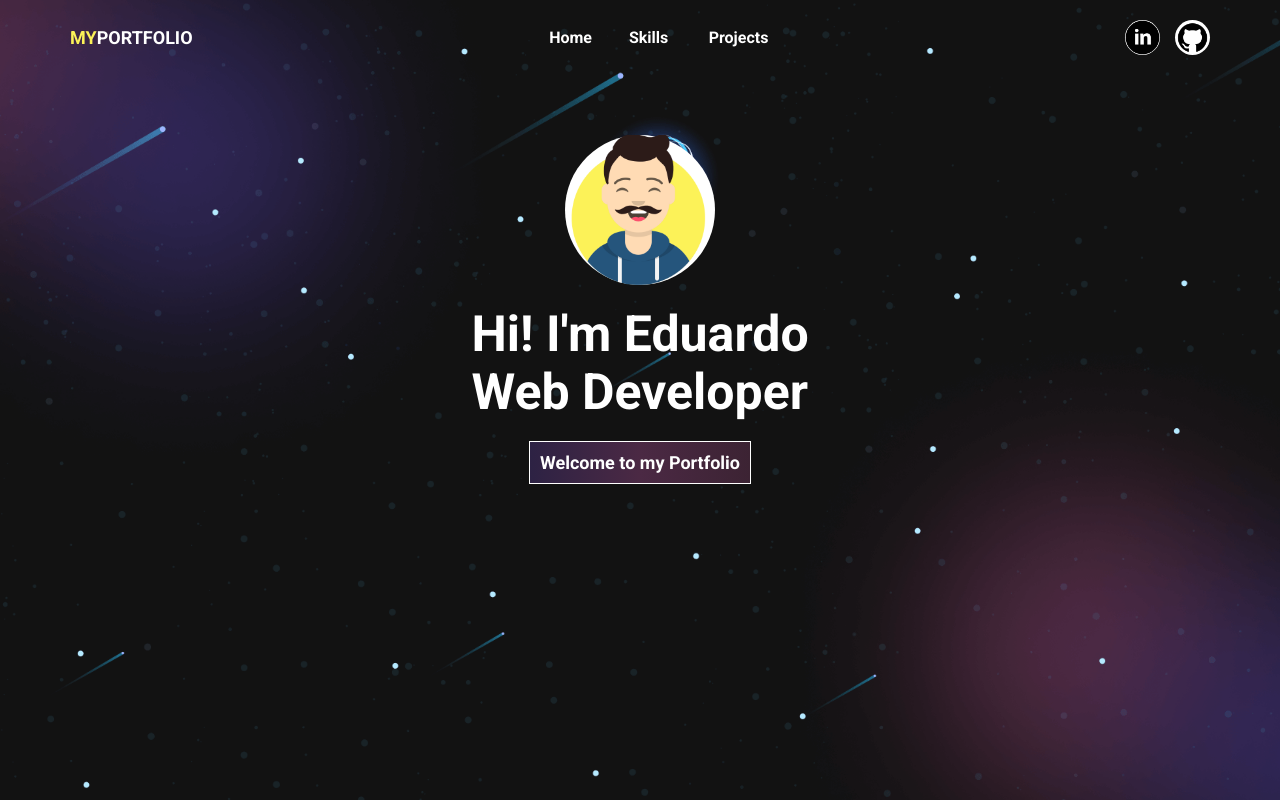
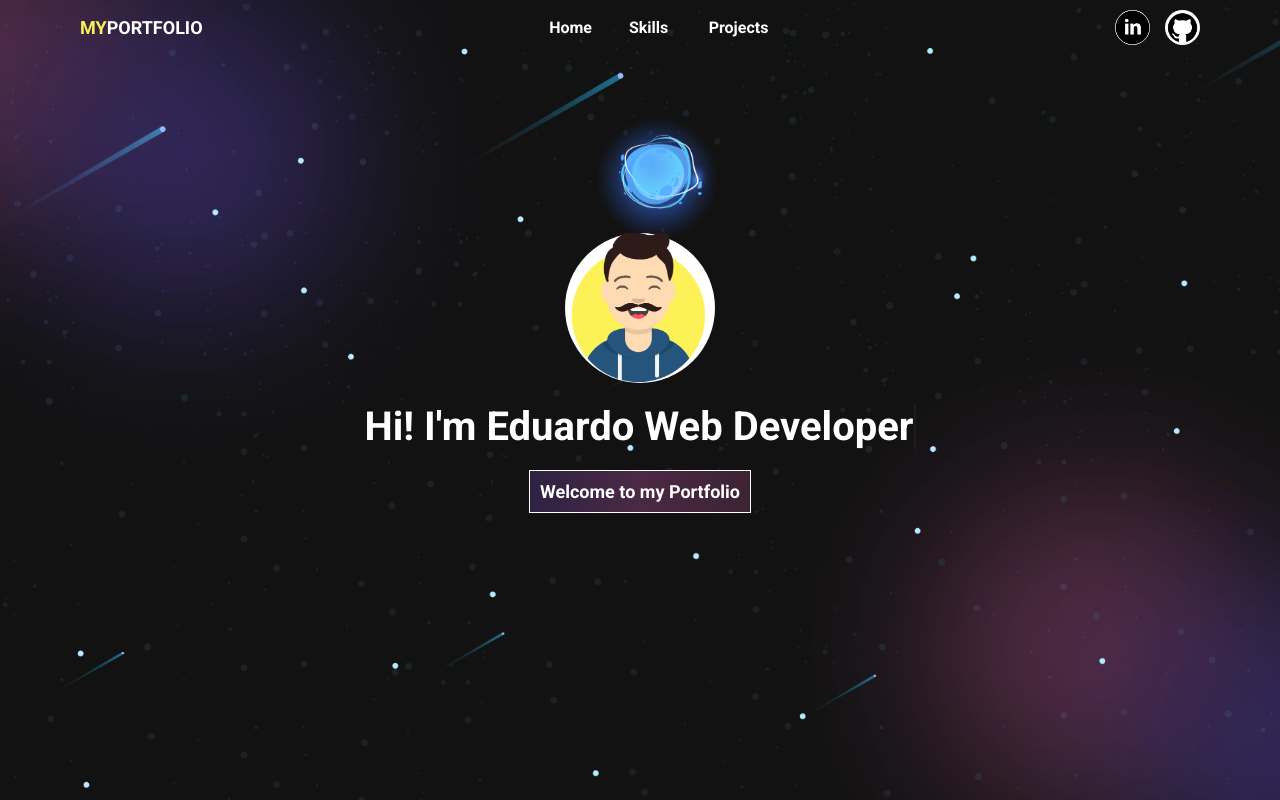
Before and after one commit to eduardorocham/portfolio, a React (Create React App) app: page / in a window 1280 px wide. Shown: the top 800 px of the page. Built offline with nearby package versions, Linux system fonts and the light colour scheme.

Commit message:
header corrigido e funções de scroll

```diff
--- a/src/App.tsx
+++ b/src/App.tsx
@@ -13,8 +13,8 @@ function App() {
   return (
     <div className="App">
       <div className='welcome-area'>
+        <Header />
         <Container>
-          <Header />
           <WelcomeArea />
         </Container>
       </div>
--- a/src/components/Header/header.css
+++ b/src/components/Header/header.css
@@ -1,11 +1,19 @@
 header {
+    background-color: transparent;
+    position: fixed;
+    width: 100%;
+}
+
+.header-content {
+    width: 100%;
     display: flex;
     justify-content: space-between;
     align-items: center;
+    background-color: transparent;
     color: #FFF;
-    font-weight: 700;
     font-size: 1.6rem;
-    padding-top: 2rem;
+    font-weight: bold;
+    padding: 1rem;
 }
 
 .logo {
--- a/src/components/Header/header.tsx
+++ b/src/components/Header/header.tsx
@@ -1,19 +1,34 @@
 import './header.css';
+import { Container } from '../container';
 
 const linkedinIcon = require("../../assets/images/linkedin_icon.png") as string;
 const gitHubIcon = require("../../assets/images/github_icon.png") as string;
 
 const Header = () => {
+    const scrollHome = () => {
+        window.scrollTo(0, 0);
+    };
+
+    const scrollSkills = () => {
+        window.scrollTo(0, 680);
+    };
+
+    const scrollProjects = () => {
+        window.scrollTo(0, 1250);
+    };
+
     return (
         <header>
+            <Container>
+                <div className='header-content'>
                     <div className="logo">
                         <span>MY</span>PORTFOLIO
                     </div>
                     <nav>
                         <ul>
-                    <li>Home</li>
-                    <li>Skills</li>
-                    <li>Projects</li>
+                            <li onClick={scrollHome}>Home</li>
+                            <li onClick={scrollSkills}>Skills</li>
+                            <li onClick={scrollProjects}>Projects</li>
                         </ul>
                     </nav>
                     <div className='social'>
@@ -24,6 +39,8 @@ const Header = () => {
                             <img src={gitHubIcon} alt='github-icon' />
                         </a>
                     </div>
+                </div>
+            </Container>
         </header>
     )
 }
--- a/src/components/WelcomeArea/welcome-area.css
+++ b/src/components/WelcomeArea/welcome-area.css
@@ -1,8 +1,25 @@
+@keyframes blinkCursor {
+    from {
+        border-right-color: #FFF;
+    } to {
+        border-right-color: transparent;
+    }
+}
+
+@keyframes typing {
+    from {
+        width: 0;
+    } to {
+        width: 55.1rem;
+    }
+}
+
 .welcome-area--perfil {
     display: flex;
+    height: calc(100vh - 5.5rem);
     flex-direction: column;
     align-items: center;
-    padding-top: 8rem;
+    justify-content: center;
   }
 
 .welcome-area--avatar {
@@ -19,9 +36,16 @@
 }
 
 .welcome-area--perfil h2 {
-    font-size: 5rem;
+    font-size: 4rem;
     color: #FFF;
     margin-top: 2rem;
+    border-right: 2px solid #FFF;
+    white-space: nowrap;
+    overflow: hidden;
+}
+
+.typing-animation {
+    animation: blinkCursor 1s steps(50) infinite normal, typing 4s steps(50) 1s normal;
 }
 
 .welcome-div {
--- a/src/components/WelcomeArea/welcome-area.tsx
+++ b/src/components/WelcomeArea/welcome-area.tsx
@@ -8,7 +8,7 @@ const WelcomeArea = () => {
             <div className='welcome-area--avatar'>
               <img src={avatar} alt='avatar'/>
             </div>
-            <h2>Hi! I'm Eduardo <br /> Web Developer</h2>
+            <h2 className='typing-animation'>Hi! I'm Eduardo Web Developer</h2>
             <div className='welcome-div'>
               Welcome to my Portfolio
             </div>
```
Lines whose indentation alone changed are shown as unchanged.
